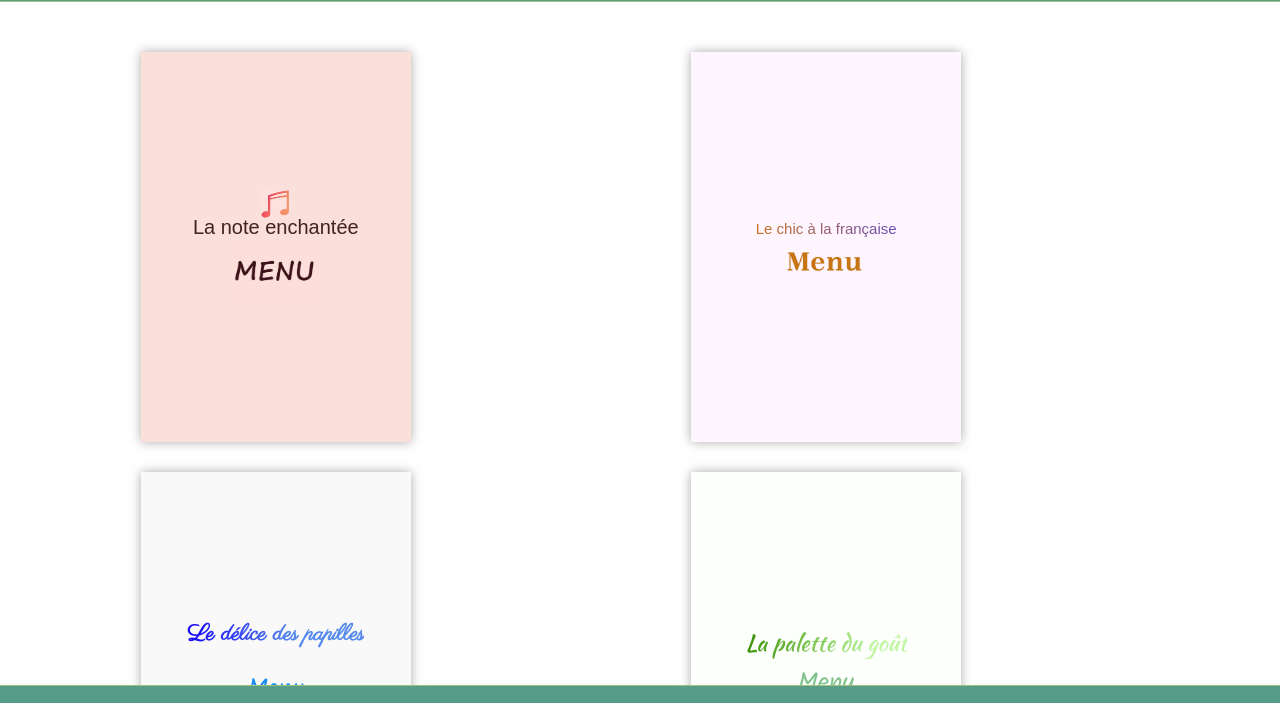
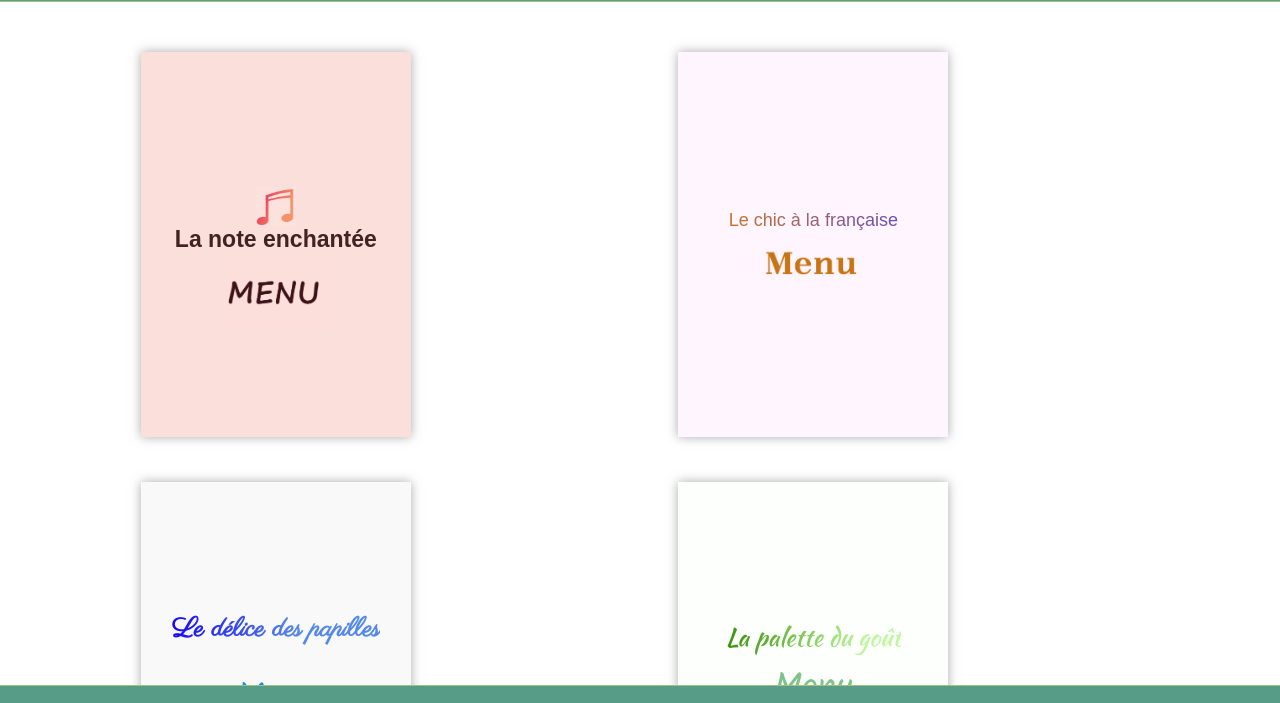
Before and after one commit to Karimachoui/oh-my-food, a plain HTML site: page html/index.html in a window 1280 px wide. Shown: the part 74-777 px from the top of the page. Drawn offline with Linux system fonts and the light colour scheme; a web font is replaced by a local one.

Commit message:
finalisation accueil md

```diff
--- a/sass/base/_responsive.scss
+++ b/sass/base/_responsive.scss
@@ -7,7 +7,7 @@
 /*---HEADER---GENERAL---*/
 
     body .header__heading{
-        height: 125px;
+        height: 123px;
     }
 
     .header__logo{
@@ -31,15 +31,15 @@
         display: grid;
         width: 100%;
         margin: auto;
-        grid-template-columns: (11% 18% 17% 8% 17% 18% 11%);
-        grid-template-rows: (50px 390px 30px 390px 140px 80px);
+        grid-template-columns: (11% 16% 19% 7% 17% 19% 11%);
+        grid-template-rows: (50px 385px 45px 385px 150px 70px);
     }
 
 /*---ACCUEIL---CARTES---*/
 
     .card{
         width: 270px;
-        height: 390px;
+        height: 385px;
         margin: inherit;
     }
 
@@ -49,18 +49,22 @@
         grid-row: 2;
         grid-column: 2;
             .card__title{
-                font-size: 20px;
-
+                font-size: 23px;
+                font-weight: 600;
             }
     }
 
+    .card--one .card__link{
+        margin-top: 50%;
+    }
+
     .card--one .card__image{
-        width: 30px;
-        height: 30px;
+        width: 40px;
+        height: 40px;
     }
 
     .card--one .card__link .card__subtitle{
-        width: 100px;
+        width: 115px;
     }
 
 /*---ACCUEIL---2EME-CARTE---*/
@@ -69,12 +73,12 @@
         grid-row: 2;
         grid-column: 5;
         .card__title{
-            font-size: 15px;
+            font-size: 18px;
         }
     }
 
     .card--two .card__link .card__subtitle{
-        width: 90px;
+        width: 110px;
         margin-top: -10px;
     }
 
@@ -84,12 +88,12 @@
         grid-row: 4;
         grid-column: 2;
         .card__title{
-            font-size: 23px;
+            font-size: 27px;
         }
     }
 
     .card--three .card__subtitle{
-        font-size: 25px;
+        font-size: 35px;
         margin-top: inherit;
     }
 
@@ -99,12 +103,12 @@
         grid-row: 4;
         grid-column: 5;
         .card__title{
-            font-size: 23px;
+            font-size: 25px;
         }
     }
 
     .card--four .card__subtitle{
-        font-size: 25px;
+        font-size: 35px;
     }
 
 /*---ACCUEIL---BOUTON---*/
@@ -115,7 +119,7 @@
         margin: auto;
         width: 333px;
         #push{
-            font-size: 28px;
+            font-size: 30px;
             width: 100%;
             height: 60px;
             border-radius: 12px;
```
Also changed, not shown: sass/style.css, 1 other file.
